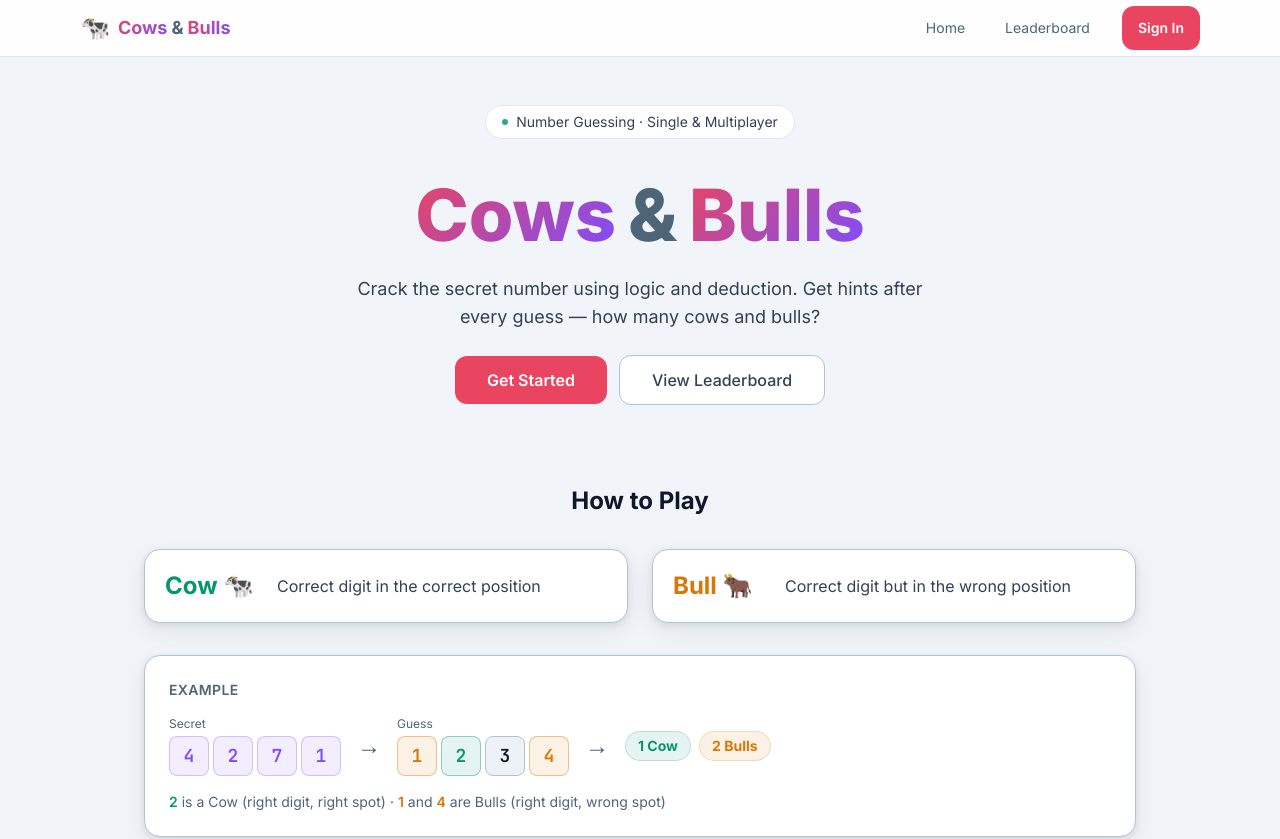
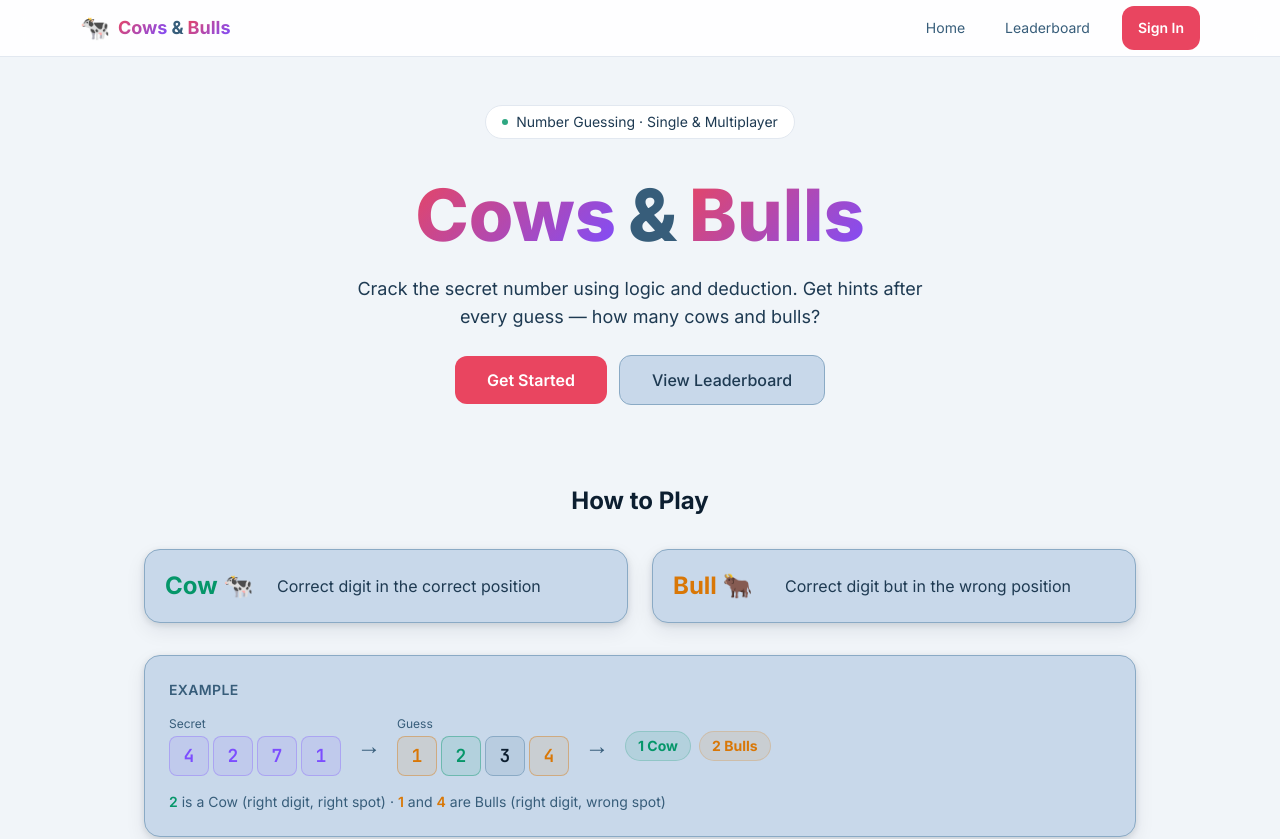
Before and after one commit to rohitsolanki2134/cows-and-bulls, a React (Vite) app in the folder client/: page / in a window 1280 px wide. Shown: the top 839 px of the page. Built offline with nearby package versions, Linux system fonts and the light colour scheme; no server answers.

Commit message:
fix: light page background with darker contrasting cards on top

```diff
--- a/client/src/index.css
+++ b/client/src/index.css
@@ -4,17 +4,17 @@
 
 /* ─── Theme tokens (light / dark via OS preference) ──────────────────────── */
 :root {
-  --bg-page:    #dde6f0;
-  --bg-card:    #ffffff;
-  --bg-surface: #edf2f7;
-  --bg-input:   #f8fafc;
-  --bg-hover:   #e4ecf4;
-  --border:     #b0c4d8;
-  --text-1:     #0f172a;
-  --text-2:     #334155;
-  --text-3:     #4e6577;
-  --shadow:     0 2px 6px rgba(14,30,50,0.09), 0 8px 24px rgba(14,30,50,0.08);
-  --navbar-bg:  rgba(255,255,255,0.93);
+  --bg-page:    #f5f8fc;   /* very light — near-white page */
+  --bg-card:    #c8d8ea;   /* darker card sits visibly on top of the page */
+  --bg-surface: #b8cce0;   /* slightly darker for inner surfaces */
+  --bg-input:   #dce8f2;   /* input fields — lighter than card */
+  --bg-hover:   #afc4d8;   /* hover state */
+  --border:     #8aaac5;   /* visible border */
+  --text-1:     #0c1e30;   /* primary — near-black navy */
+  --text-2:     #1e3a52;   /* secondary */
+  --text-3:     #375d7a;   /* muted */
+  --shadow:     0 2px 6px rgba(10,25,45,0.12), 0 8px 20px rgba(10,25,45,0.08);
+  --navbar-bg:  rgba(245,248,252,0.95);
 }
 
 @media (prefers-color-scheme: dark) {
```
